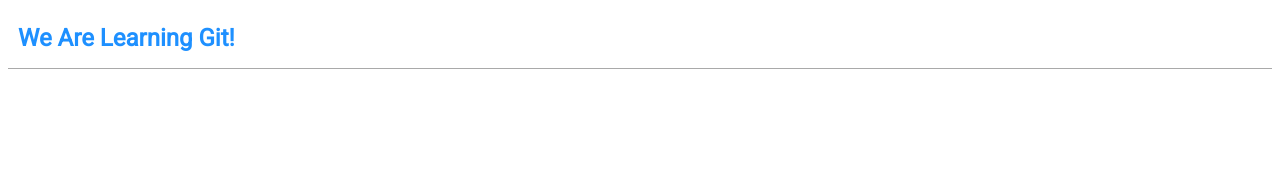
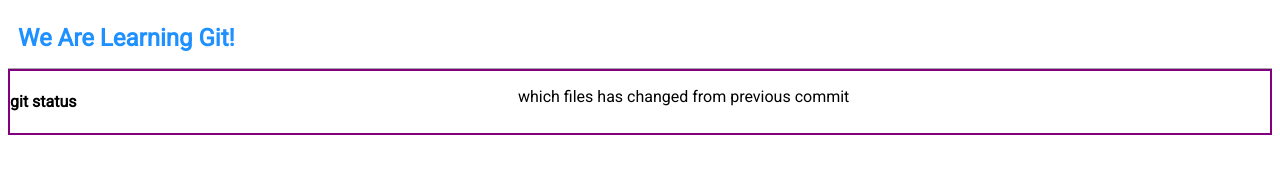
Before and after one commit to kneums13/git_branching_activity, a plain HTML site: page index.html in a window 1280 px wide. Drawn offline with Linux system fonts and the light colour scheme.

Commit message:
added the git status command item

```diff
--- a/assets/css/index.css
+++ b/assets/css/index.css
@@ -13,3 +13,13 @@ h1 {
 nav {
     border-bottom: 1px solid darkgrey;
 }
+
+.command-item {
+    border: 2px solid purple;
+}
+
+.command-item > * {
+    width: 40%;
+    display: inline-block;
+    vertical-align: top;
+}
--- a/index.html
+++ b/index.html
@@ -11,5 +11,11 @@
         <nav>
             <h1>We Are Learning Git!</h1>
         </nav>
+        <div class="command-item">
+            <h4>git status</h4>
+            <p>
+                which files has changed from previous commit
+            </p>
+        </div>
     </body>
 </html>
```
